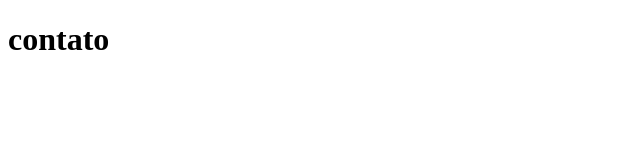
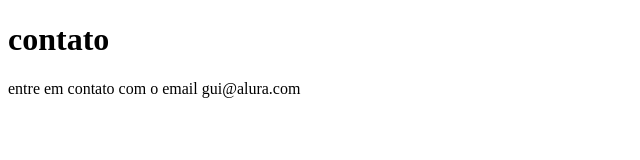
Before and after one commit to MARCELOGITHU/sistema-de-cadastro, a plain HTML site: page contato.html in a window 1280 px wide. Shown: the whole page, without its empty margins (0-640 px from the left). Drawn offline with Linux system fonts and the light colour scheme.

Commit message:
adicionando email de contato

```diff
--- a/contato.html
+++ b/contato.html
@@ -8,5 +8,6 @@
 </head>
 <body>
     <h1>contato</h1>
+    <p>entre em contato com o email gui@alura.com</p>
 </body>
 </html>
```
